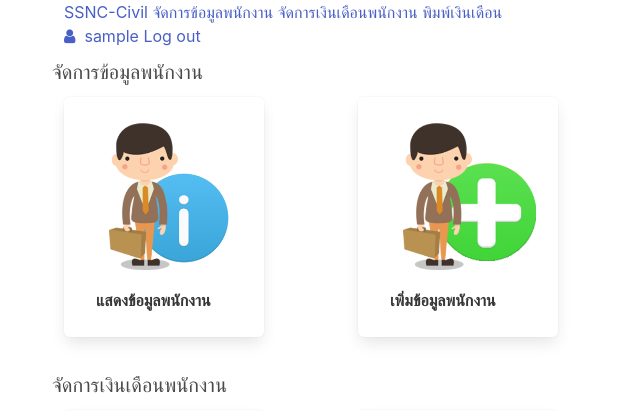
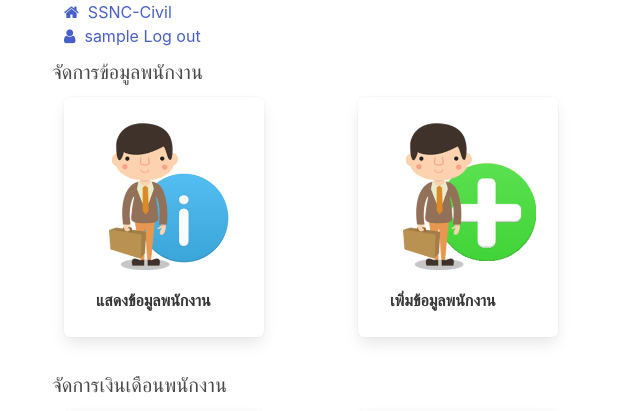
Before and after one commit to miw1513/ssnc, a PHP site: page /home.php in a window 1280 px wide. Shown: the top 411 px of the page, without its empty margins (0-640 px from the left). Run offline with PHP 8.4, Linux system fonts and the light colour scheme; the visitor is signed in with stand-in values (Sample User, id 1); some libraries are stand-ins or nearby versions.

Commit message:
Updated Header
Updated Header

```diff
--- a/template/header.php
+++ b/template/header.php
@@ -28,10 +28,7 @@
 <nav class="nav has-shadow">
 <div class="container">
   <div class="nav-center">
-    <a class="nav-item is-tab is-hidden-mobile is-active" href = "home.php">SSNC-Civil</a>
-    <a class="nav-item is-tab is-hidden-mobile" href="show_employees.php">จัดการข้อมูลพนักงาน</a>
-    <a class="nav-item is-tab is-hidden-mobile" href="update_salary.php">จัดการเงินเดือนพนักงาน</a>
-    <a class="nav-item is-tab is-hidden-mobile" href="show_bill.php">พิมพ์เงินเดือน</a>
+    <a class="nav-item is-tab is-hidden-mobile is-active" href = "home.php"><i class="fa fa-home"></i>&nbsp; SSNC-Civil</a>
   </div>
 
   <span class="nav-toggle">
@@ -40,10 +37,10 @@
     <span></span>
   </span>
   <div class="nav-right nav-menu">
-    <a class="nav-item is-tab is-hidden-tablet is-active" href = "home.php">SSNC-Civil</a>
+    <!-- <a class="nav-item is-tab is-hidden-tablet is-active" href = "home.php">SSNC-Civil</a>
     <a class="nav-item is-tab is-hidden-tablet" href="insert_employees.php">จัดการข้อมูลพนักงาน</a>
     <a class="nav-item is-tab is-hidden-tablet" href="update_salary.php">จัดการเงินเดือนพนักงาน</a>
-    <a class="nav-item is-tab is-hidden-tablet" href="show_bill.php">พิมพ์เงินเดือน</a>
+    <a class="nav-item is-tab is-hidden-tablet" href="show_bill.php">พิมพ์เงินเดือน</a> -->
     <a class="nav-item is-tab"><i class="fa fa-user"></i> &nbsp;<?php echo $_SESSION['username']; ?></a>
     <a class="nav-item is-tab" href="./logout.php">Log out</a>
   </div>
```
